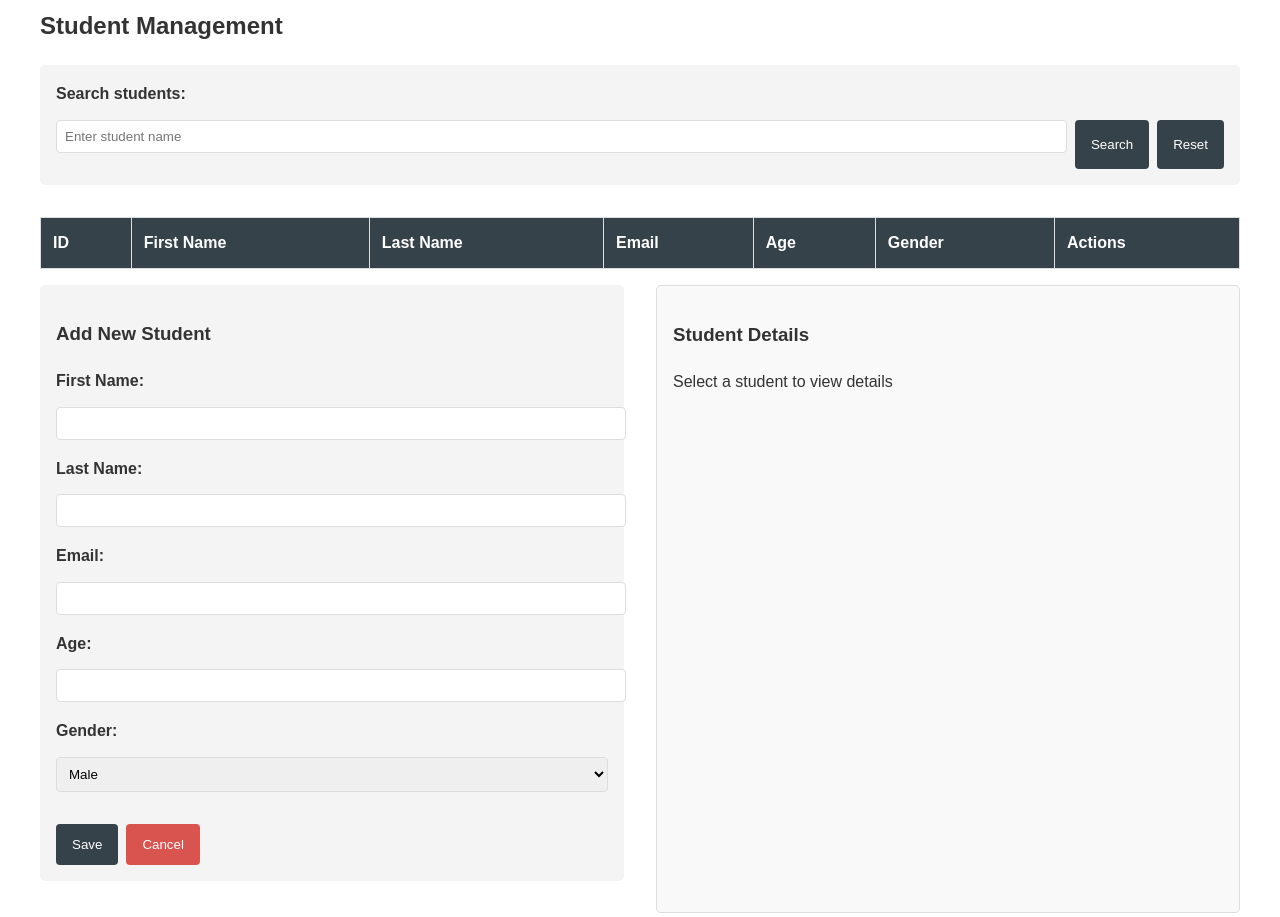
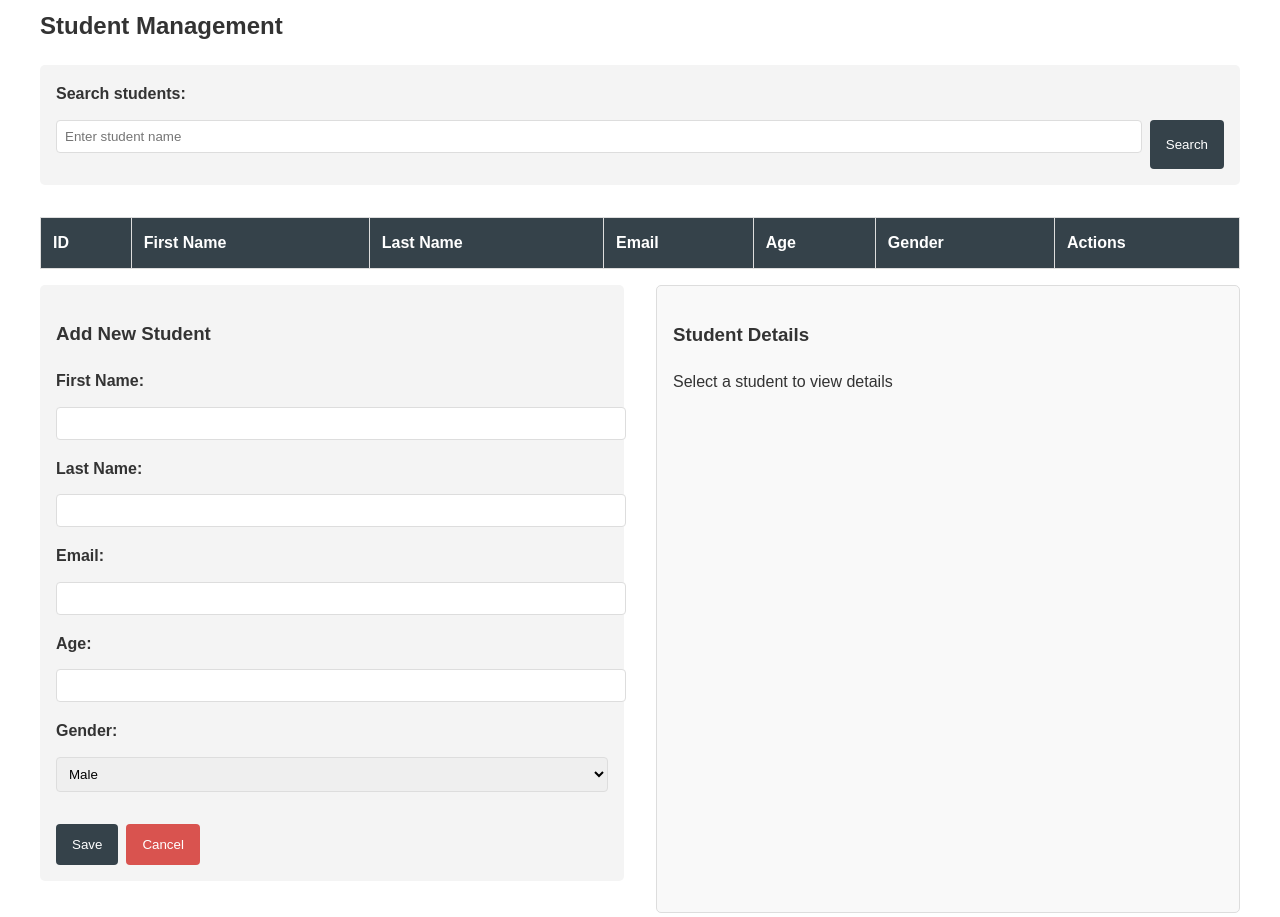
Before and after one commit to marylyne-otieno/information-system, a plain HTML site: page index.html in a window 1280 px wide. Shown: the part 1040-1957 px from the top of the page. Drawn offline with Linux system fonts and the light colour scheme; no server answers.

Commit message:
Added updates to index.html

```diff
--- a/index.html
+++ b/index.html
@@ -34,7 +34,6 @@
       <div style="display: flex; gap: 0.5rem;">
       <input type="text" id="search-input" placeholder="Enter student name"/>
       <button type="button" id="search-btn">Search</button>
-      <button type="button" id="reset-search-btn">Reset</button>
       </div>
     </form>
     <div id="students-containerr">
```
